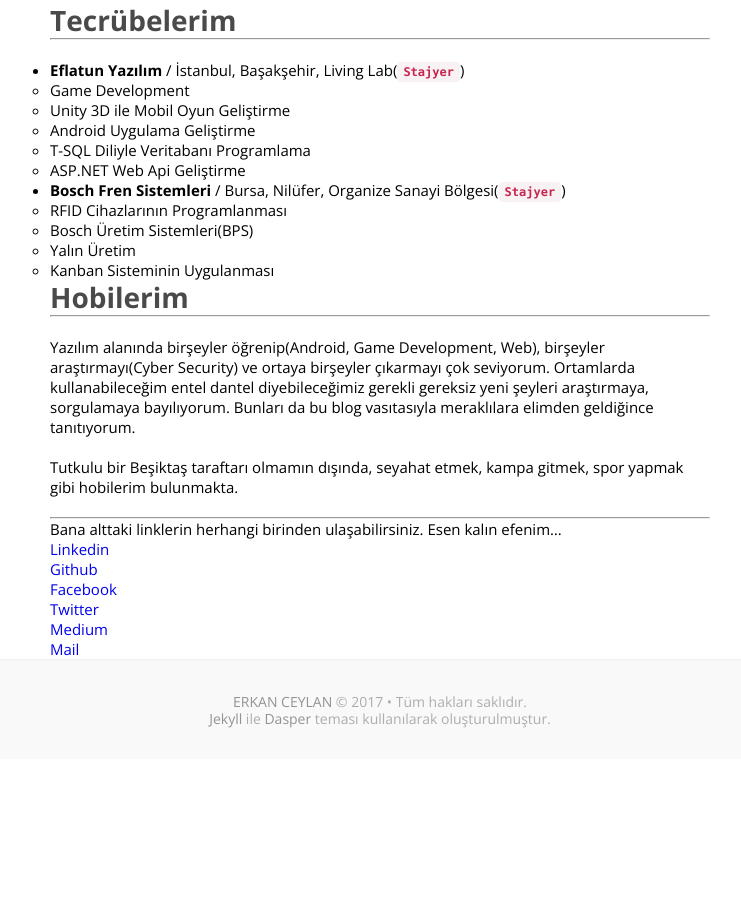
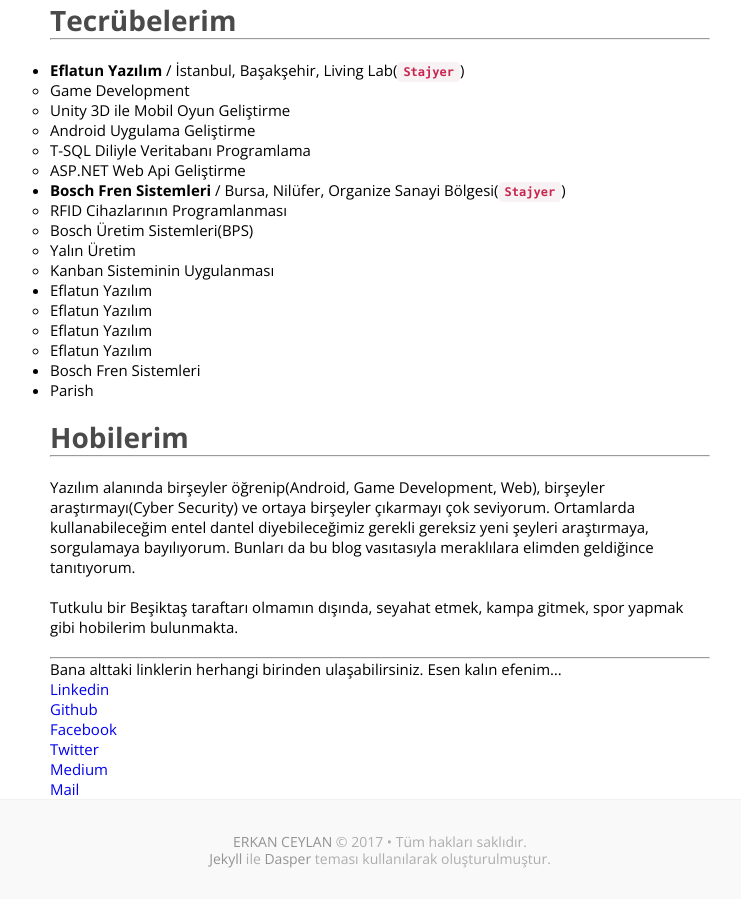
Before and after one commit to erkanceylan/blog, a Jekyll site: the page built from about.md, in a window 1280 px wide and 900 px high, scrolled down 895 px. Shown: the whole window, without its empty margins (260-1001 px from the left). Built offline with Jekyll 4.4.1, drawn with Linux system fonts in a browser that asks for light colours; some web fonts are replaced; before the commit the page ends 1655 px from its top, so only the background shows below that.

Commit message:
Update about.md

```diff
--- a/about.md
+++ b/about.md
@@ -4,7 +4,7 @@
 permalink: /about/
 ---
 <center>
-<img style="height:300px;width:300px;border-radius: 50%;" src="https://user-images.githubusercontent.com/9788440/28413029-c0b0a15c-6d4e-11e7-9268-3d34f2abaefe.jpg" title="Profile-Picture" class="profile">
+<img style="height:300px;width:300px;border-radius: 50%;" src="https://user-images.githubusercontent.com/9788440/32659603-c2c1cc26-c61f-11e7-92df-0b7eda5de520.jpg" title="Profile-Picture" class="profile">
 </center>
 <br/>
 ## Hakkımda
@@ -46,6 +46,17 @@
 	- Bosch Üretim Sistemleri(BPS)
 	- Yalın Üretim
 	- Kanban Sisteminin Uygulanması
+
+<ul>
+<li>Eflatun Yazılım</li>
+	<ul>
+	<li>Eflatun Yazılım</li>
+	<li>Eflatun Yazılım</li>
+	<li>Eflatun Yazılım</li>
+	</ul>
+<li>Bosch Fren Sistemleri</li>
+<li>Parish</li>
+</ul>
 <br/>
 ## Hobilerim
 -----
```
